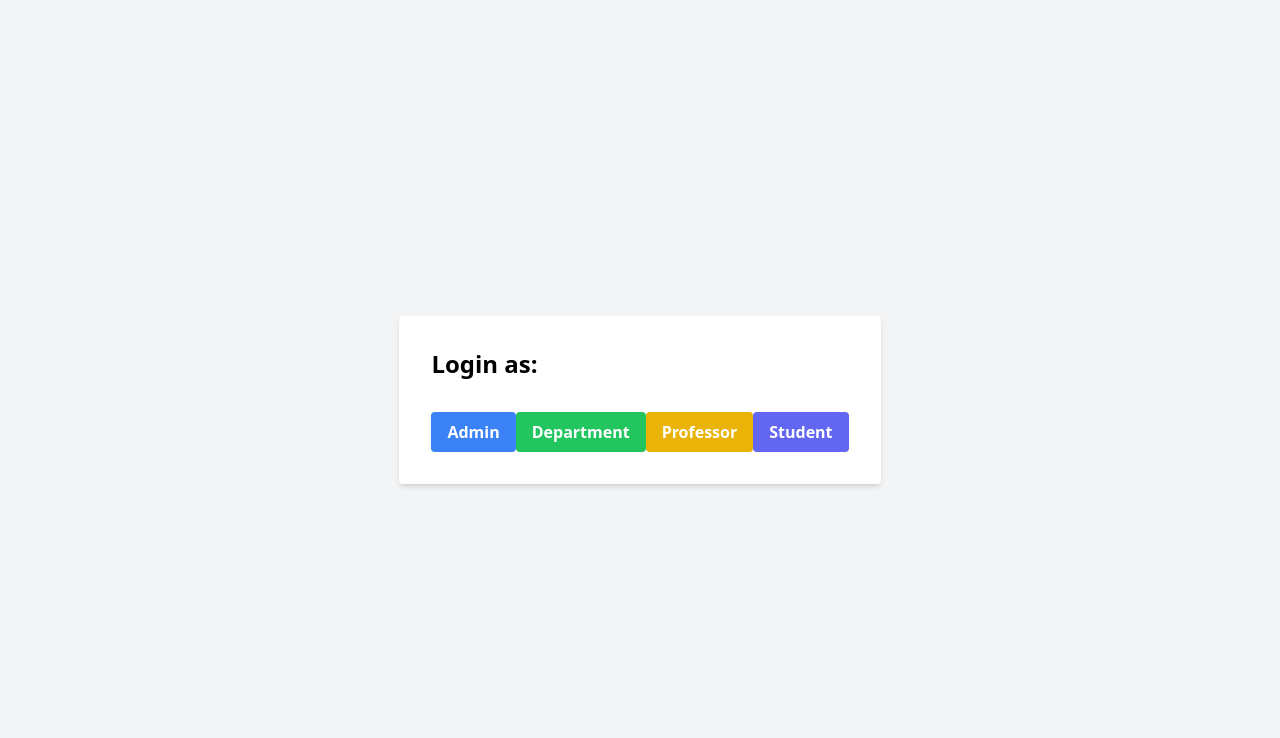
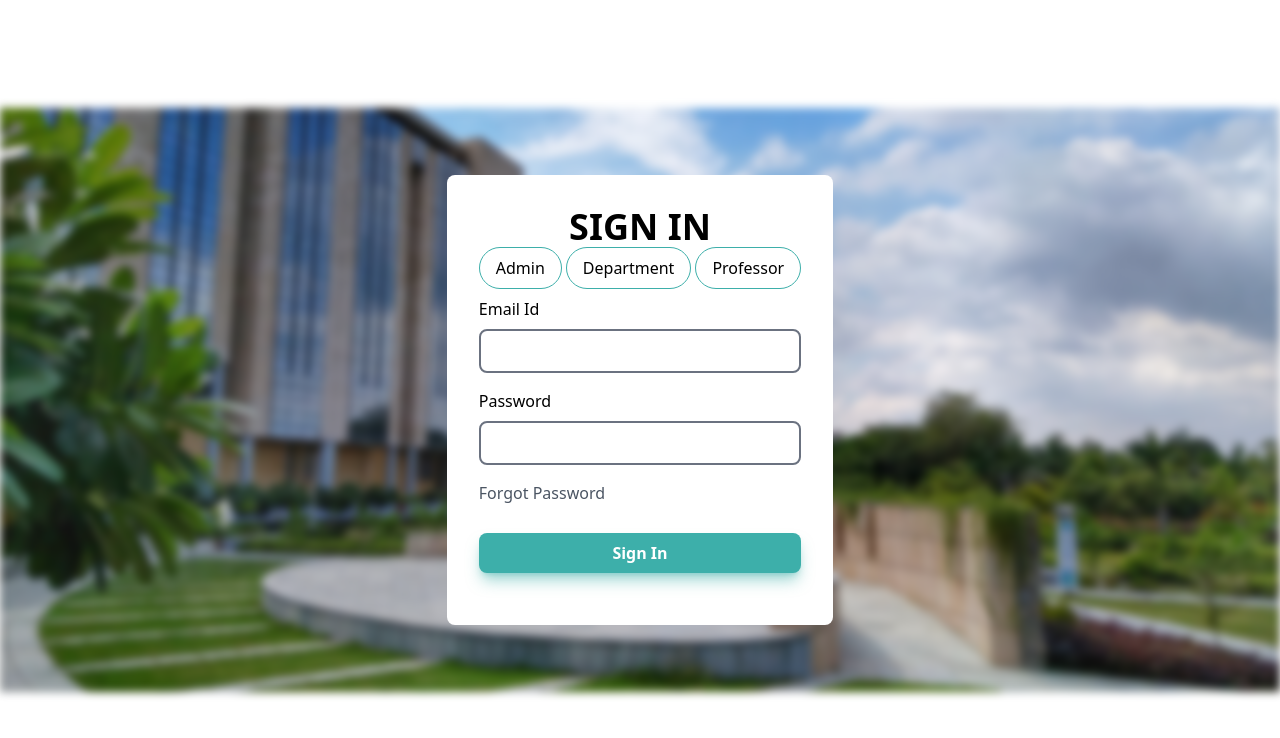
Before and after one commit to Nik-git1/TA-Allocation, a React (Vite) app: page / in a window 1280 px wide. Shown: the top 738 px of the page. Built offline with nearby package versions, Linux system fonts and the light colour scheme.

Commit message:
Login update

```diff
--- a/src/Pages/LoginPage.jsx
+++ b/src/Pages/LoginPage.jsx
@@ -1,45 +1,95 @@
 import React, { useState } from 'react';
-import LoginForm from './LoginForm';
+import { useNavigate } from 'react-router-dom'; // Import useNavigate
 
 const LoginPage = () => {
   const [selectedOption, setSelectedOption] = useState('');
+  const [email, setEmail] = useState('');
+  const [password, setPassword] = useState('');
+  const navigate = useNavigate(); // Initialize the navigate function
 
   const handleLoginOptionClick = (option) => {
     setSelectedOption(option);
   };
 
+  const handleSubmit = (e) => {
+    e.preventDefault();
+    // Check if email and password are filled and a login option is selected
+    if (email && password && selectedOption) {
+      // Navigate to the selected option's URL
+      navigate(`/${selectedOption}`);
+    } else {
+      alert("Please select an option, and fill in both email and password fields.");
+    }
+  };
+
   return (
-    <div className="min-h-screen flex items-center justify-center bg-gray-100">
-      <div className="bg-white p-8 rounded shadow-md">
-        <h1 className="text-2xl font-semibold mb-4">Login as:</h1>
-        <div className="space-y-4">
+    <div className="h-screen w-full flex justify-center items-center relative">
+      <img
+        src="./images/iiitdrndblock2.jpeg"
+        className="h-full w-auto object-contain filter blur-sm absolute inset-0"
+        alt="Sample image"
+      />
+      <div className="place-content-center relative z-10 flex flex-col justify-center">
+        <form
+          className="max-w-[700px] w-full mx-auto bg-white p-8 px-8 rounded-lg"
+          onSubmit={handleSubmit}
+        >
+          <h2 className="text-4xl text-black font-bold text-center">SIGN IN</h2>
+          <div className="flex-auto">
             <button
+              className={`px-4 py-2 rounded-full cursor-pointer border ${
+                selectedOption === 'admin' ? 'bg-[#3dafaa] text-white' : 'border-[#3dafaa] hover:bg-[#3dafaa] hover:text-white'
+              } outline-none focus:border-[#3dafaa]`}
               onClick={() => handleLoginOptionClick('admin')}
-            className="bg-blue-500 hover:bg-blue-600 text-white font-bold py-2 px-4 rounded focus:outline-none focus:shadow-outline-blue active:bg-blue-700"
             >
               Admin
             </button>
             <button
+              className={`px-4 py-2 rounded-full cursor-pointer border ${
+                selectedOption === 'department' ? 'bg-[#3dafaa] text-white' : 'border-[#3dafaa] hover:bg-[#3dafaa] hover:text-white mx-1'
+              } outline-none focus:border-[#3dafaa]`}
               onClick={() => handleLoginOptionClick('department')}
-            className="bg-green-500 hover:bg-green-600 text-white font-bold py-2 px-4 rounded focus:outline-none focus:shadow-outline-green active:bg-green-700"
             >
               Department
             </button>
             <button
+              className={`px-4 py-2 rounded-full cursor-pointer border ${
+                selectedOption === 'professor' ? 'bg-[#3dafaa] text-white' : 'border-[#3dafaa] hover:bg-[#3dafaa] hover:text-white'
+              } outline-none focus:border-[#3dafaa]`}
               onClick={() => handleLoginOptionClick('professor')}
-            className="bg-yellow-500 hover:bg-yellow-600 text-white font-bold py-2 px-4 rounded focus:outline-none focus:shadow-outline-yellow active:bg-yellow-700"
             >
               Professor
             </button>
+          </div>
+          <div className="flex flex-col text-black py-2">
+            <label>Email Id</label>
+            <input
+              className="text-black rounded-lg bg-white mt-2 p-2 border-2 border-gray-500 focus:bg-gray-200 focus:outline-none"
+              type="email"
+              value={email}
+              onChange={(e) => setEmail(e.target.value)}
+            />
+          </div>
+          <div className="flex flex-col text-black py-2">
+            <label>Password</label>
+            <input
+              className="text-black rounded-lg bg-white mt-2 p-2 border-2 border-gray-500 focus:bg-gray-200 focus:outline-none"
+              type="password"
+              value={password}
+              onChange={(e) => setPassword(e.target.value)}
+            />
+          </div>
+          <div className="flex justify-between text-gray-600 py-2">
+            <p>Forgot Password</p>
+          </div>
           <button
-            onClick={() => handleLoginOptionClick('student')}
-            className="bg-indigo-500 hover:bg-indigo-600 text-white font-bold py-2 px-4 rounded focus:outline-none focus:shadow-outline-indigo active:bg-indigo-700"
+            type="submit"
+            className="w-full my-5 py-2 bg-[#3dafaa] shadow-lg shadow-[#3dafaa]/50 hover:shadow-[#3dafaa]/40 text-white font-semibold rounded-lg"
           >
-            Student
+            Sign In
           </button>
+        </form>
       </div>
-      </div>
-      {selectedOption && <LoginForm loginOption={selectedOption} />}
     </div>
   );
 };
```
Lines whose indentation alone changed are shown as unchanged.
